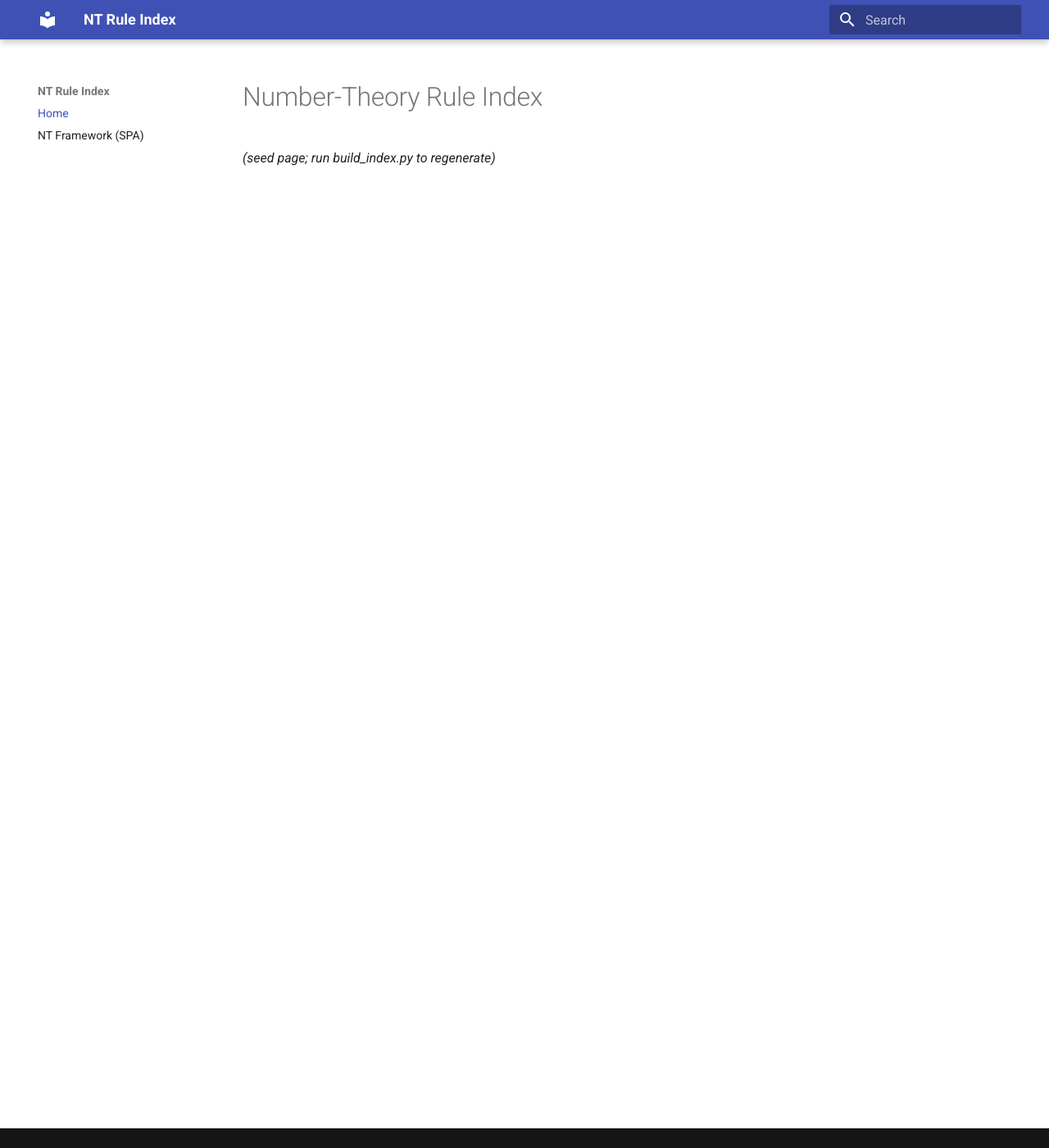
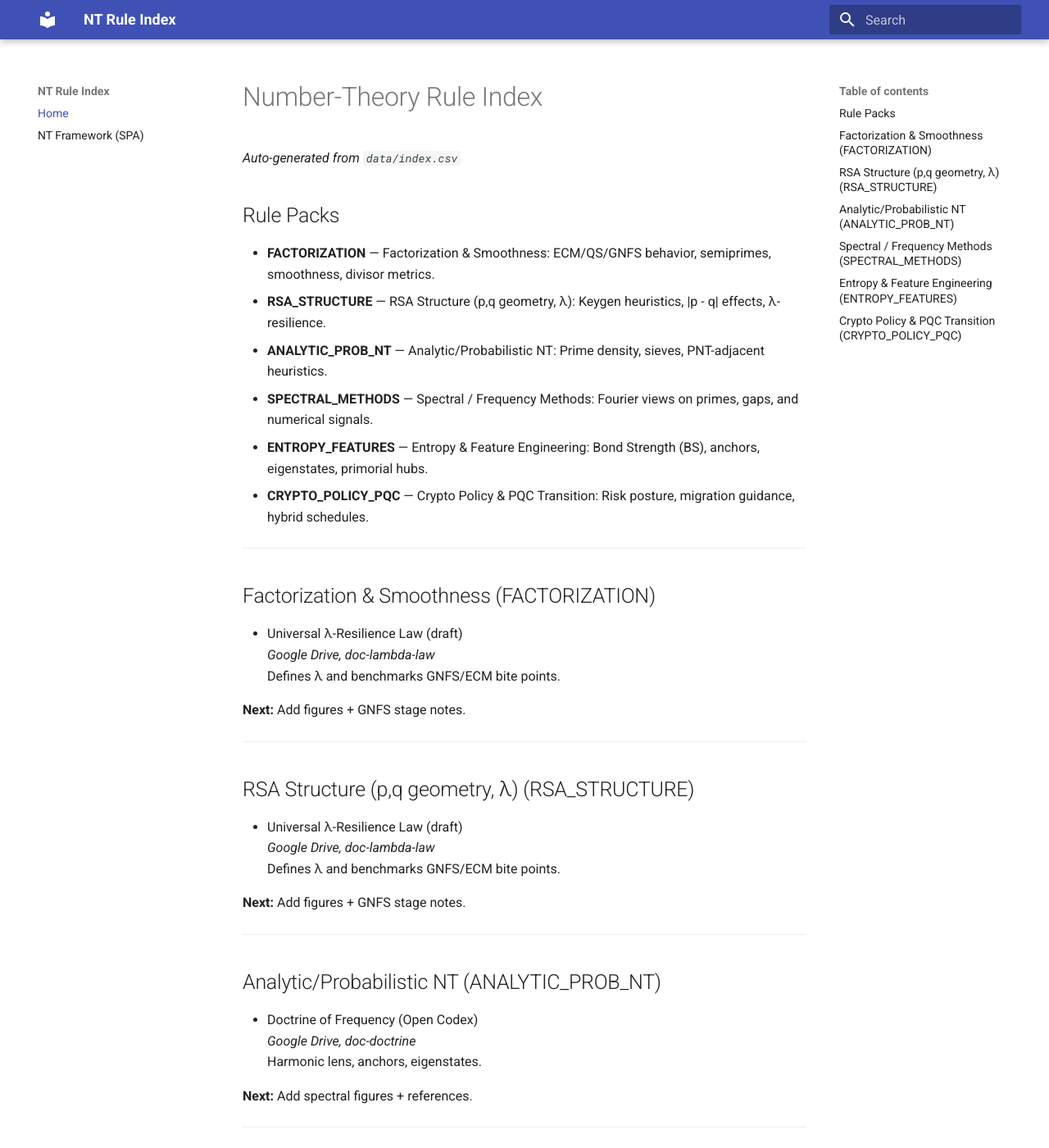
Before and after one commit to Joedaddy66/nt-rule-index, an MkDocs documentation site: the page built from docs/index.md, in a window 1280 px wide and 1400 px high. Shown: the whole window at 82% size. Built offline with MkDocs 1.6.1 and Material for MkDocs 9.7.7, drawn with Linux system fonts in a browser that asks for light colours; some of the changed text lies outside the part shown.

```diff
--- a/docs/index.md
+++ b/docs/index.md
@@ -1,3 +1,86 @@
 # Number-Theory Rule Index
 
-*(seed page; run build_index.py to regenerate)*
+_Auto-generated from `data/index.csv`_
+
+## Rule Packs
+
+- **FACTORIZATION** — Factorization & Smoothness: ECM/QS/GNFS behavior, semiprimes, smoothness, divisor metrics.
+- **RSA_STRUCTURE** — RSA Structure (p,q geometry, λ): Keygen heuristics, |p - q| effects, λ-resilience.
+- **ANALYTIC_PROB_NT** — Analytic/Probabilistic NT: Prime density, sieves, PNT-adjacent heuristics.
+- **SPECTRAL_METHODS** — Spectral / Frequency Methods: Fourier views on primes, gaps, and numerical signals.
+- **ENTROPY_FEATURES** — Entropy & Feature Engineering: Bond Strength (BS), anchors, eigenstates, primorial hubs.
+- **CRYPTO_POLICY_PQC** — Crypto Policy & PQC Transition: Risk posture, migration guidance, hybrid schedules.
+
+---
+
+## Factorization & Smoothness (FACTORIZATION)
+
+- Universal λ-Resilience Law (draft)
+  _Google Drive, doc-lambda-law_
+  Defines λ and benchmarks GNFS/ECM bite points.
+
+  **Next:** Add figures + GNFS stage notes.
+
+---
+
+## RSA Structure (p,q geometry, λ) (RSA_STRUCTURE)
+
+- Universal λ-Resilience Law (draft)
+  _Google Drive, doc-lambda-law_
+  Defines λ and benchmarks GNFS/ECM bite points.
+
+  **Next:** Add figures + GNFS stage notes.
+
+---
+
+## Analytic/Probabilistic NT (ANALYTIC_PROB_NT)
+
+- Doctrine of Frequency (Open Codex)
+  _Google Drive, doc-doctrine_
+  Harmonic lens, anchors, eigenstates.
+
+  **Next:** Add spectral figures + references.
+
+---
+
+## Spectral / Frequency Methods (SPECTRAL_METHODS)
+
+- Doctrine of Frequency (Open Codex)
+  _Google Drive, doc-doctrine_
+  Harmonic lens, anchors, eigenstates.
+
+  **Next:** Add spectral figures + references.
+
+---
+
+## Entropy & Feature Engineering (ENTROPY_FEATURES)
+
+- Doctrine of Frequency (Open Codex)
+  _Google Drive, doc-doctrine_
+  Harmonic lens, anchors, eigenstates.
+
+  **Next:** Add spectral figures + references.
+
+- Spartan Resilience Framework (slides)
+  _Google Drive, deck-srf_
+  Framing: Bond Strength Law; safeguards.
+
+  **Next:** Sync slides to latest terminology.
+
+---
+
+## Crypto Policy & PQC Transition (CRYPTO_POLICY_PQC)
+
+- Spartan Resilience Framework (slides)
+  _Google Drive, deck-srf_
+  Framing: Bond Strength Law; safeguards.
+
+  **Next:** Sync slides to latest terminology.
+
+- Universal λ-Resilience Law (draft)
+  _Google Drive, doc-lambda-law_
+  Defines λ and benchmarks GNFS/ECM bite points.
+
+  **Next:** Add figures + GNFS stage notes.
+
+---
```
Also changed, not shown: 2 other files.
